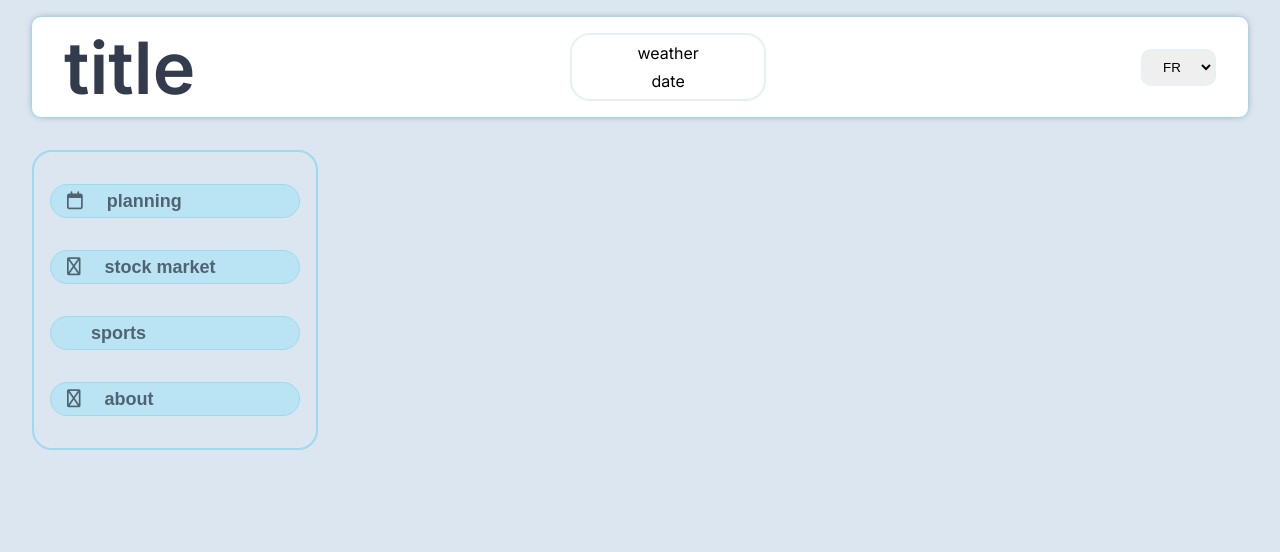
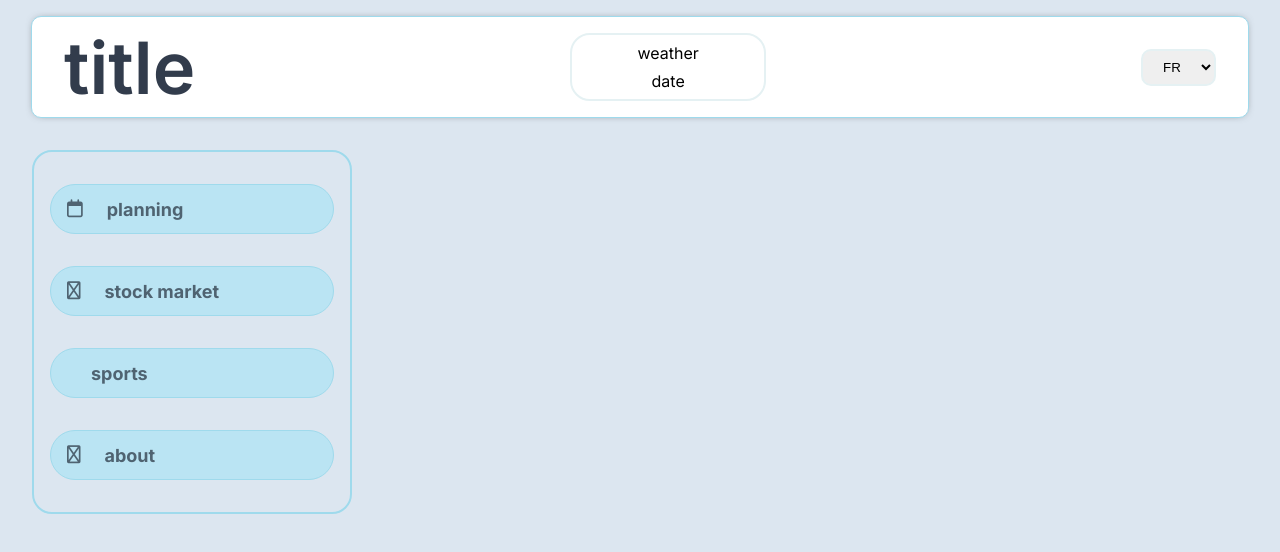
Before and after one commit to ssiimmoonndev/dashboard, a React (Vite) app in the folder DashBoard/: page / in a window 1280 px wide. Shown: the top 552 px of the page. Built offline with nearby package versions, Linux system fonts and the light colour scheme; some icons are missing; the HTML template or start-up script is replaced by a standard one.

Commit message:
styled components identical to app.css

```diff
--- a/DashBoard/package.json
+++ b/DashBoard/package.json
@@ -20,7 +20,8 @@
     "i18next-browser-languagedetector": "^8.2.0",
     "react": "^19.1.1",
     "react-dom": "^19.1.1",
-    "react-i18next": "^16.3.5"
+    "react-i18next": "^16.3.5",
+    "styled-components": "^6.1.19"
   },
   "devDependencies": {
     "@eslint/js": "^9.36.0",
--- a/DashBoard/src/App.css
+++ b/DashBoard/src/App.css
@@ -39,95 +39,3 @@ body {
     background-color: var(--primary-color-light);
     margin: 0;
 }
-
-header {
-    width: 95%;
-    border: solid 1px var(--primary-color-dark);
-    box-shadow: 0px 0px 10px -5px rgba(0,0,0,0.75);
-    background-color: white;
-    margin-top: 1rem;
-    display: flex;
-    justify-self: center;
-    justify-content: space-between;
-    align-items: center;
-    border-radius: var(--radius-sm);
-
-    p {
-        margin: 0;
-    }
-}
-
-h1 {
-    font-size: 4.5rem;
-    font-weight: 600;
-    color: var(--secondary-color-dark);
-    display: flex;
-    align-items: center;
-    margin: 0 0 0 2rem;
-}
-.weather-date {
-    width: 10rem;
-    border: solid 2px var(--secondary-color-light);
-    border-radius: var(--radius-md);
-    margin: 1rem 2rem;
-    padding: 0.5rem 1rem;
-    display: flex;
-    flex-direction: column;
-    justify-content: center;
-    align-items: center;
-    gap: 0.5rem;
-}
-
-/* .app-body {
-  display: flex;
-  justify-content: space-between;
-} */
-
-.sidebar {
-    margin: 2rem;
-    padding: 2rem 1rem;
-    border: solid 2px var(--primary-color-dark);
-    border-radius: var(--radius-md);
-    display: flex;
-    flex-direction: column;
-    align-items: center;
-    justify-content: space-between;
-    height: auto;
-    width: fit-content;
-    gap: 2rem;
-}
-
-.button-sidebar {
-    height: 1rem;
-    width: 250px;
-    border: solid 1px var(--primary-color-dark);
-    border-radius: var(--radius-lg);
-    background-color: var(--primary-color);
-    padding: 1rem;
-    font-size: large;
-    font-weight: bold;
-    color: var(--secondary-color);
-    display: flex;
-    gap: 1.5rem;
-    align-items: center;
-}
-
-.button-sidebar:hover {
-    cursor: pointer;
-        background-color: var(--primary-color-dark);
-}
-
-.select-language {
-  margin-right: 2rem;
-}
-
-.select-language select {
-  padding: 0.5rem 1rem;
-   border: solid 2px var(--secondary-color-light);
-  border-radius: var(--radius-sm);
-}
-
-.select-language select:hover {
-  background-color: var(--secondary-color-light);
-  cursor: pointer;
-}
--- a/DashBoard/src/components/Header.jsx
+++ b/DashBoard/src/components/Header.jsx
@@ -2,19 +2,20 @@ import React from 'react';
 // import WeatherWidget from './WeatherWidget';
 import { useTranslation } from 'react-i18next';
 import Select from './Select';
+import { HeaderStyle, SelectLanguage, Title, WeatherDate } from '../style.js/style-header';
 
 function Header() {
     const { t } = useTranslation();
     return (
-        <header>
-            <h1>{t("title")}</h1>
-            <div className="weather-date">
+        <HeaderStyle>
+            <Title>{t("title")}</Title>
+            <WeatherDate>
                 <div>{t("weather")}</div>
                 <div>{t("date")}</div>
                 {/* <WeatherWidget /> */}
-            </div>
+            </WeatherDate>
             <Select />
-        </header>
+        </HeaderStyle>
     );
 }
 
--- a/DashBoard/src/components/Select.jsx
+++ b/DashBoard/src/components/Select.jsx
@@ -1,5 +1,6 @@
 import React from "react";
 import { useTranslation } from "react-i18next";
+import { SelectLanguage } from "../style.js/style-header";
 
 function Select() {
   const traduction = useTranslation();
@@ -10,13 +11,11 @@ function Select() {
     i18n.changeLanguage(newLanguage);
   }
   return (
-    <div className="select-language">
-      <select value={i18n.language} onChange={changeLanguage}>
+      <SelectLanguage value={i18n.language} onChange={changeLanguage}>
         <option value="fr">FR</option>
         <option value="en">EN</option>
         <option value="es">ES</option>
-      </select>
-    </div>
+      </SelectLanguage>
   )
 }
 
--- a/DashBoard/src/components/Sidebar.jsx
+++ b/DashBoard/src/components/Sidebar.jsx
@@ -1,28 +1,29 @@
 import React from "react";
 import { useTranslation } from 'react-i18next';
+import { SidebarButton, SidebarStyle } from "../style.js/style-sidebar";
 
 function Sidebar() {
   const { t } = useTranslation();
 
   return (
-    <div className="sidebar">
-      <button className="button-sidebar">
+    <SidebarStyle>
+      <SidebarButton>
         <i className="fa-regular fa-calendar"></i>
         {t('planning')}
-      </button>
-      <button className="button-sidebar">
+      </SidebarButton>
+      <SidebarButton>
         <i class="fa-regular fa-chart-line"></i>
         {t('stock market')}
-      </button>
-      <button className="button-sidebar">
+      </SidebarButton>
+      <SidebarButton>
         <i class="fa-regular fa-input-numeric"></i>
         {t('sports')}
-      </button>
-      <button className="button-sidebar">
+      </SidebarButton>
+      <SidebarButton>
         <i class="fa-regular fa-circle-info"></i>
         {t('about')}
-      </button>
-    </div>
+      </SidebarButton>
+    </SidebarStyle>
   );
 }
 
--- /dev/null
+++ b/DashBoard/src/style.js/style-header.js
@@ -0,0 +1,52 @@
+import styled from "styled-components";
+
+export const HeaderStyle = styled.header`
+    width: 95%;
+    border: solid 1px var(--primary-color-dark);
+    box-shadow: 0px 0px 10px -5px rgba(0,0,0,0.75);
+    background-color: white;
+    margin-top: 1rem;
+    display: flex;
+    justify-self: center;
+    justify-content: space-between;
+    align-items: center;
+    border-radius: var(--radius-sm);
+
+    p {
+        margin: 0;
+    }
+`;
+
+export const Title = styled.h1`
+    font-size: 4.5rem;
+    font-weight: 600;
+    color: var(--secondary-color-dark);
+    display: flex;
+    align-items: center;
+    margin: 0 0 0 2rem;
+`;
+
+export const WeatherDate = styled.div`
+    width: 10rem;
+    border: solid 2px var(--secondary-color-light);
+    border-radius: var(--radius-md);
+    margin: 1rem;
+    padding: 0.5rem 1rem;
+    display: flex;
+    flex-direction: column;
+    justify-content: center;
+    align-items: center;
+    gap: 0.5rem;
+`;
+
+export const SelectLanguage = styled.select`
+  margin-right: 2rem;
+  padding: 0.5rem 1rem;
+  border: solid 2px var(--secondary-color-light);
+  border-radius: var(--radius-sm);
+
+  &:hover {
+    cursor: pointer;
+    background-color: var(--secondary-color-light);
+  }
+`;
--- /dev/null
+++ b/DashBoard/src/style.js/style-sidebar.js
@@ -0,0 +1,35 @@
+import styled from "styled-components";
+
+export const SidebarStyle = styled.div`
+    margin: 2rem;
+    padding: 2rem 1rem;
+    border: solid 2px var(--primary-color-dark);
+    border-radius: var(--radius-md);
+    display: flex;
+    flex-direction: column;
+    align-items: center;
+    justify-content: space-between;
+    height: auto;
+    width: fit-content;
+    gap: 2rem;
+`;
+
+export const SidebarButton = styled.div`
+    height: 1rem;
+    width: 250px;
+    border: solid 1px var(--primary-color-dark);
+    border-radius: var(--radius-lg);
+    background-color: var(--primary-color);
+    padding: 1rem;
+    font-size: large;
+    font-weight: bold;
+    color: var(--secondary-color);
+    display: flex;
+    gap: 1.5rem;
+    align-items: center;
+
+    &:hover {
+      cursor: pointer;
+      background-color: var(--primary-color-dark);
+    }
+`;
```
Also changed, not shown: 1 other file (tests, documents, lock files or other folders).
